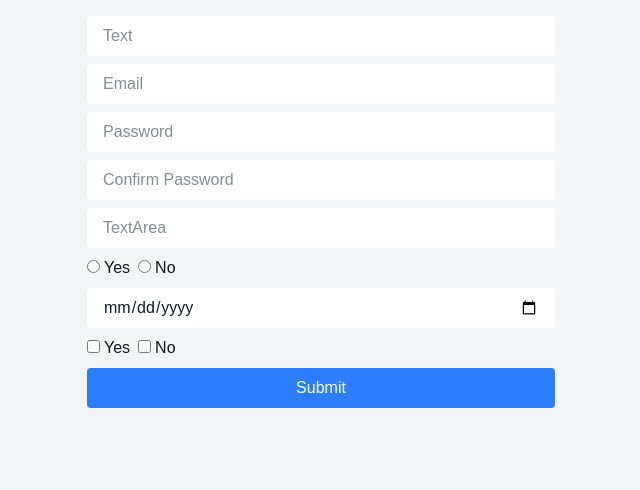
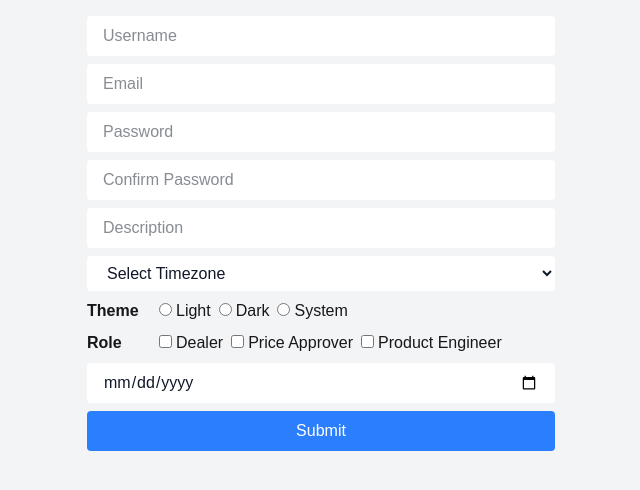
Before and after one commit to niglambert/react-hook-form, a Next.js app: page / in a window 1280 px wide. Shown: the top 490 px of the page, without its empty margins (319-959 px from the left). Built offline with nearby package versions, Linux system fonts and the light colour scheme.

Commit message:
Basic form fields

```diff
--- a/app/page.tsx
+++ b/app/page.tsx
@@ -1,14 +1,29 @@
+"use client";
 import Image from "next/image";
+import { useState } from "react";
+
+const timezones = ["GMT", "EST", "MST", "CST", "PST"];
+
+const roles = ["Dealer", "Price Approver", "Product Engineer"];
+
+const themes = ["Light", "Dark", "System"];
 
 export default function Home() {
+  const handleSubmit = (e: React.FormEvent<HTMLFormElement>) => {
+    e.preventDefault();
+  };
+
   return (
     <div className="bg-gray-100">
       <div className="flex justify-center min-h-screen bg-gray-100 p-4 w-[500px] mx-auto">
-        <form className="flex flex-col gap-4 gap-y-2 w-full">
+        <form
+          className="flex flex-col gap-4 gap-y-2 w-full"
+          onSubmit={handleSubmit}
+        >
           {/* TEXT   */}
           <input
             type="text"
-            placeholder="Text"
+            placeholder="Username"
             className=" text-gray-900 bg-white px-4 py-2 rounded"
           />
           {/* EMAIL   */}
@@ -32,54 +47,65 @@ export default function Home() {
           {/* TEXTAREA   */}
           <input
             type="textarea"
-            placeholder="TextArea"
+            placeholder="Description"
             className=" text-gray-900 bg-white px-4 py-2 rounded"
           />
+
+          {/* SELECT   */}
+          <select
+            value=""
+            className=" text-gray-900 bg-white px-4 py-2 rounded"
+          >
+            <option value="" className=" bg-white px-4 py-2 rounded" disabled>
+              Select Timezone
+            </option>
+            {timezones.map((unit) => (
+              <option key={unit} value={unit}>
+                {unit}
+              </option>
+            ))}
+          </select>
+
           {/* RADIO   */}
           <div className="flex gap-2">
-            <label>
+            <span className="font-semibold w-16">Theme</span>
+            {themes.map((theme) => (
+              <label key={theme}>
                 <input
                   type="radio"
                   name="response"
-                value="yes"
-                className="mr-1"
+                  value={theme}
+                  className="bg-white mr-1"
                 />
-              Yes
+                {theme}
               </label>
-            <label>
-              <input type="radio" name="response" value="no" className="mr-1" />
-              No
-            </label>
+            ))}
           </div>
-          {/* DATE   */}
-          <input
-            type="date"
-            placeholder="Date"
-            className=" text-gray-900 bg-white px-4 py-2 rounded"
-          />
+
           {/* CHECKBOX   */}
           <div className="flex gap-2">
-            <label>
+            <span className="font-semibold w-16">Role</span>
+            {roles.map((role) => (
+              <label key={role}>
                 <input
                   type="checkbox"
                   name="response"
-                value="yes"
                   className="bg-white mr-1"
                 />
-              Yes
+                {role}
               </label>
-            <label>
+            ))}
+          </div>
+
+          {/* DATE */}
           <input
-                type="checkbox"
-                name="response"
-                value="no"
-                className="bg-white mr-1"
+            type="date"
+            placeholder="Joining Date"
+            className=" text-gray-900 bg-white px-4 py-2 rounded"
           />
-              No
-            </label>
-          </div>
+
           {/* BUTTON   */}
-          <button className=" text-white bg-blue-500 py-2 rounded">
+          <button className=" text-white bg-blue-500 py-2 rounded hover:active:translate-y-[1px]">
             Submit
           </button>
         </form>
```
Lines whose indentation alone changed are shown as unchanged.
